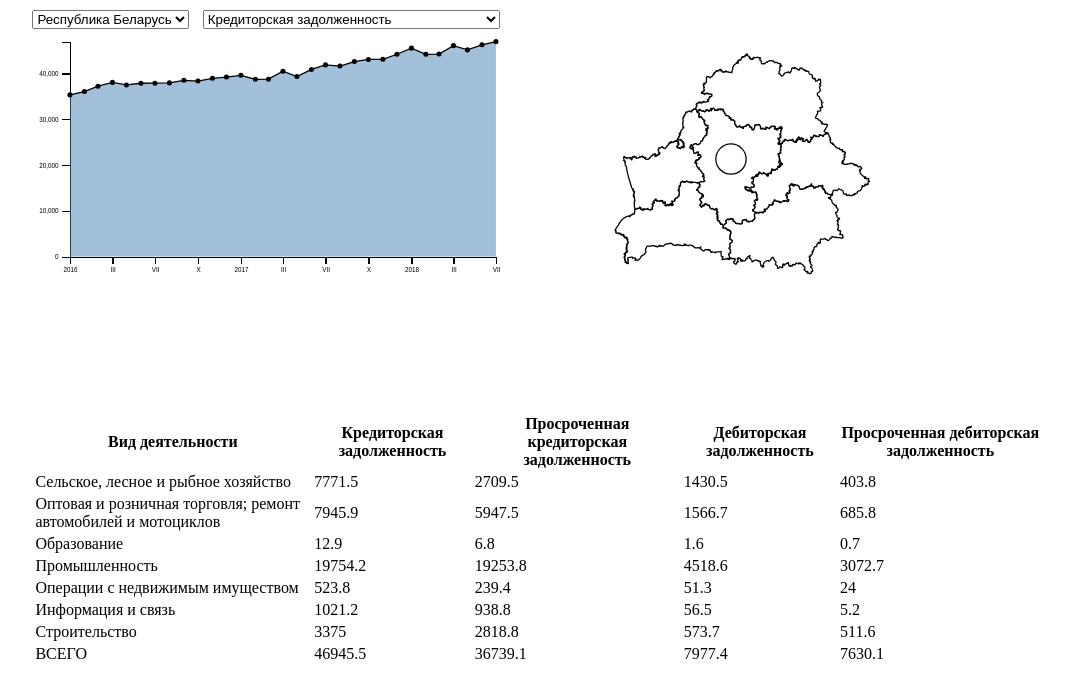
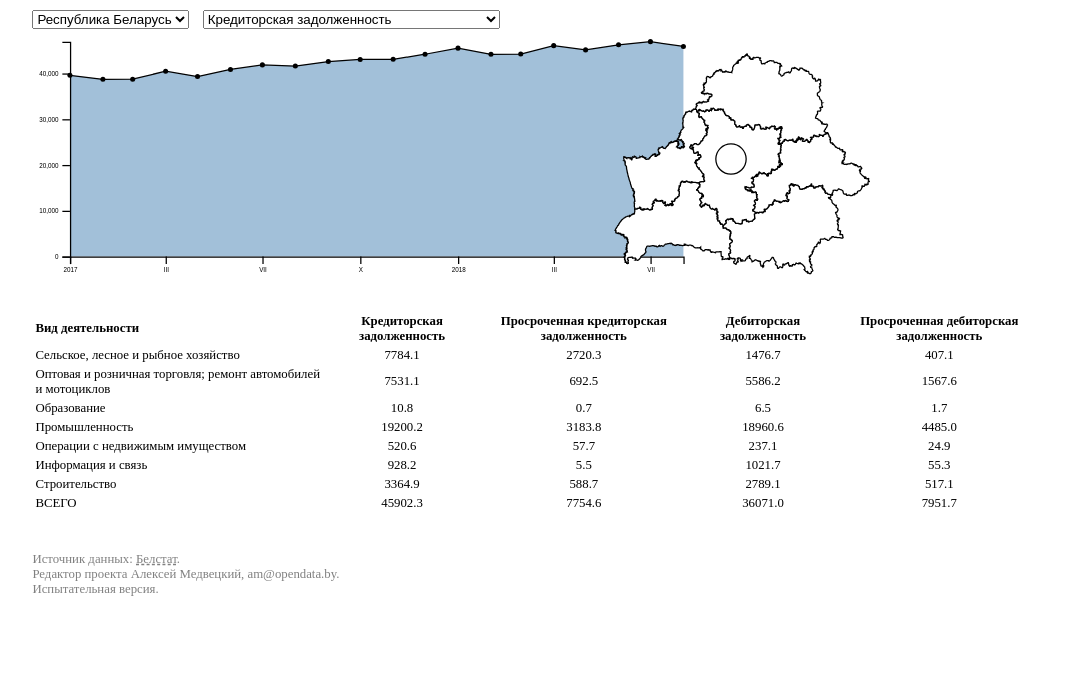
Before and after one commit to ushchent/dolgoskop, a plain HTML site: page index.html in a window 1280 px wide. Shown: the part 79-776 px from the top of the page, without its empty margins (102-1172 px from the left). Drawn offline with Linux system fonts and the light colour scheme.

Commit message:
Настроить обновление таблицы.

```diff
--- a/css/styles.css
+++ b/css/styles.css
@@ -1,6 +1,17 @@
-header, main {
+header, main, footer {
 	width: 80%;
 	margin: 0 auto;
+}
+footer {
+	font-size: .8em;
+	color: grey;
+}
+footer a {
+	color: gray;
+	text-decoration-style: dashed;
+}
+footer p {
+	padding-top: 2em;
 }
 h1 {
   margin-bottom: 0;
@@ -16,7 +27,7 @@ header p {
 select:last-child {
 	margin-left: 1em
 }
-
+// Элементы графика
 .axis path,
 .axis line {
   fill: none;
@@ -26,9 +37,17 @@ select:last-child {
 .axis text {
   font-size: .5em;
 }
-/* Линия на графике */
 .line {
   fill: none;
   stroke: black;
   stroke-width: 1px;
 }
+table {
+  font-size: .8em;
+}
+table td {
+  text-align: center;
+}
+table td:first-child, th:first-child {
+  text-align: left;
+}
--- a/index.html
+++ b/index.html
@@ -12,7 +12,7 @@
 		<span class="gray">не</span>благоприятной долговой динамикой</p>
     </header>
 	<main></main>
-	<footer></footer>
+	<footer><p>Источник данных: <a href="http://belstat.gov.by">Белстат</a>.<br>Редактор проекта Алексей Медвецкий, am@opendata.by.<br>Испытательная версия.</p></footer>
 	<script src="js/d3.v4.min.js"></script>
 	<script src="js/script.js"></script>
 </body>
--- a/js/script.js
+++ b/js/script.js
@@ -32,7 +32,7 @@ const table_headers_map = {
     "3": "Дебиторская задолженность",
     "4": "Просроченная дебиторская задолженность"
 }
-// Не выводить месяцы вообще - только засечки.
+// Вариант - не выводить месяцы вообще - только засечки.
 const months_map = {
     "0": "I",
     "1": "II",
@@ -47,13 +47,16 @@ const months_map = {
     "11": "XII"
 };
 
+var t = d3.transition()
+		.duration(1000);
+
 var state_map = {
 	"region": "375",
 	"indicator": "1",
 	"type": "0",
 	"date": null
 };
-
+// Глобальные переменные
 var data_main, area_graph_group;
 
 // Карта предпросмотра с областями и Минском
@@ -79,7 +82,7 @@ var svg_width = d3.select("#svg_area").node().getBoundingClientRect().width;
 var y_scale = d3.scaleLinear()
                 .range([180, 10]);
 var x_scale = d3.scaleTime()
-                .range([0, svg_width / 3]);
+                .range([0, svg_width - (svg_width * 0.52)]);
 
 // Таблица
 var table = d3.select("main").append("table");
@@ -131,7 +134,6 @@ function initialize(data, map_data) {
         });
     data.sort(function(a, b) { return a["date"] - b["date"]; });
 	data_main = data;
-    console.log(data);
 
 // Создаем селекторы меню
     menu.append("select")
@@ -139,14 +141,15 @@ function initialize(data, map_data) {
 		.on("change", function(d) {
 			let selected_region = d3.select(this).node().value;
 			state_map["region"] = selected_region;
-			// redraw(data_main, state_map);
+			redraw_table();
+			redraw_graph();
 		})
     menu.append("select")
         .attr("id", "indicator_selector")
 		.on("change", function(d) {
 			let selected_indicator = d3.select(this).node().value;
 			state_map["indicator"] = selected_indicator;
-			// redraw(data_main, state_map);
+			redraw_graph();
 		})
 
     let dates_range = Array.from(new Set(data.map(function(d) {
@@ -163,13 +166,33 @@ function initialize(data, map_data) {
     grafik = svg_area.append("svg")
                 .attr("class", "grafik")
                 //.attr("width", "100%")
-                .attr("viewBox", "0 0 800 300")
+                .attr("viewBox", "0 0 800 220")
                 .attr("preserveAspectRatio", "xMidYMid meet");
 // График долга
     area_graph_group = grafik.append("g")
                 .attr("id", "area_graph")
-                .attr("transform", "translate(0, 0)");
+                .attr("transform", "translate(0, 0)")
 
+	area_graph_group.append("g")
+				.attr("class", "area")
+				.attr("transform", "translate(" + margins.left + ", 0)")
+				.append("path");
+
+	area_graph_group.append("g")
+        .attr("class", "line")
+        .attr("transform", "translate(" + margins.left + ", 0)")
+        .append("path");
+    area_graph_group
+        .append("g")
+        .attr("class", "circles")
+        .attr("transform", "translate(" + margins.left + ", 0)");
+
+    area_graph_group.append("g")
+        .attr("class", "x axis")
+        .attr("transform", "translate(" + margins.left + ", 180)");
+    area_graph_group.append("g")
+        .attr("class", "y axis")
+        .attr("transform", "translate(" + margins.left + ", 0)");
 // Карта предпросмотра
     let preview_map_group = grafik.append("g")
                     .attr("id", "preview_map")
@@ -240,24 +263,30 @@ function redraw_table() {
 				d.date.getTime() == state_map.date.getTime();
 	});
 
-	let table_headers = Array.from(new Set(table_data.map((d) => {
-		return d.ind;
-	})));
-	table_headers.sort((a, b) => { return a - b; });
+	let table_headers = Array.from(new Set(
+							table_data.map(d => d.ind)
+							)
+						);
+	table_headers.sort((a, b) => a - b);
 	table_headers.unshift("0");
 
 	let ths = thead.selectAll("th")
 		.data(table_headers);
 	ths.enter()
 		.append("th")
-		.text((d) => { return table_headers_map[d]; });
-	ths.text((d) => { return table_headers[d]; });
-	ths.exit().remove();
+		.transition(t)
+		.text(d => table_headers_map[d]);
+	ths.transition(t)
+		.text(d => table_headers_map[d]);
+	ths.exit()
+		.transition(t)
+		.remove();
 
 // Группировка данных для таблицы с сортировкой по видам деятельности
-	let row_data = d3.nest().key(function(d) { return d.type; }).sortKeys(d3.descending).sortValues(function(d) { return d.ind; }).entries(table_data);
-
-	console.log("row_data", row_data);
+	let row_data = d3.nest().key(d => d.type)
+					.sortKeys(d3.descending)
+					.sortValues((a, b) => a.ind - b.ind)
+					.entries(table_data);
 
 	let trows = tbody.selectAll("tr")
 					.data(row_data);
@@ -267,14 +296,16 @@ function redraw_table() {
 		.data(function(d) { return get_cell_data(d); })
 		.enter()
 		.append("td")
+		.transition(t)
 		.text(function(d) { return d; }); // Убрать текст из cell_data, добавить через function(d, i) ...
 
 	let tcells = trows.selectAll("td")
-					.data(function(d) { return get_cell_data(d); })
-					.text(function(d) { return d; });
+					.data(d => get_cell_data(d))
+					.text(d => d);
 	tcells.exit().remove();
-	trows.exit().remove();
-
+	trows.exit()
+		.transition(t)
+		.remove();
 }
 
 function redraw_graph() {
@@ -284,84 +315,79 @@ function redraw_graph() {
 			d.ind == state_map.indicator &&
 			d.type == state_map.type;
     });
-// Данные для таблицы
-    console.log("extent", d3.extent(grafik_data, function(d) { return +d.amount; }));
+   console.log(grafik_data);
 
     let dates_range = Array.from(new Set(grafik_data.map(function(d) {
                         return d["date"];
         }
     )));
+	dates_range.sort((a, b) => a.getTime() - b.getTime());
+	console.log(dates_range);
 // Создаем селекторы из данных
-    let region_codes = Array.from(new Set(data_main.filter(function(d) {
-        return d.type == state_map.type;
-    }).map(function(d) {
-        return d.region
-    })));
-    let indicator_codes = Array.from(new Set(data_main.map(function(d) {
-        return d.ind;
-    })));
-// Сортируем индикаторы
-	indicator_codes.sort(function(a, b) { return a - b; });
+    let region_codes = Array.from(new Set(data_main.filter(d =>
+			d.type == state_map.type).map(d => d.region)));
+    let indicator_codes = Array.from(new Set(data_main.map(d => d.ind)));
+// Сортируем регионы и индикаторы
+	indicator_codes.sort((a, b) => a - b);
+	region_codes.sort((a, b) => b - a);
 
-	menu.select("#region_selector")
+	let region_options = menu.select("#region_selector")
 		.selectAll("option")
         .data(region_codes)
-        .enter()
+	region_options.enter()
         .append("option")
 		.attr("value", function(d) { return d; })
         .text(function(d) { return regions_map[d] })
-	menu.select("#indicator_selector")
+	region_options.text(d => regions_map[d]);
+	region_options.exit()
+		.remove();
+
+	let indicator_options = menu.select("#indicator_selector")
 		.selectAll("option")
-        .data(indicator_codes)
-        .enter()
+        .data(indicator_codes);
+	indicator_options.enter()
         .append("option")
 		.attr("value", function(d) { return d; })
         .text(function(d) { return indicators_map[d] });
+	indicator_options.text(d => indicators_map[d]);
+	indicator_options.exit()
+		.remove();
 
     x_scale.domain([dates_range[0], dates_range[dates_range.length - 1]]);
+    //x_scale.domain(dates_range);
     y_scale.domain([0, d3.max(grafik_data, function(d) { return +d.amount; })]);
 
-    x_axis_group = d3.select("#area_graph").append("g")
-        .attr("class", "x axis")
-        .attr("transform", "translate(" + margins.left + ", 180)");
-    y_axis_group = d3.select("#area_graph").append("g")
-        .attr("class", "y axis")
-        .attr("transform", "translate(" + margins.left + ", 0)");
-    y_axis_group
-            .transition().duration(500)
+    area_graph_group.select(".y.axis")
+            .transition(t)
             .call(y_axis);
-    x_axis_group
-        .transition().duration(500)
+    area_graph_group.select(".x.axis")
+        .transition(t)
         .call(x_axis);
 
-    area_graph_group
-        .append("g")
-        .attr("class", "area")
-        .attr("transform", "translate(" + margins.left + ", 0)")
-        .append("path")
+    area_graph_group.select(".area path")
         .datum(grafik_data)
         .attr("fill", "steelblue")
         .attr("opacity", ".5")
         .attr("d", area);
-    area_graph_group
-        .append("g")
-        .attr("class", "line")
-        .attr("transform", "translate(" + margins.left + ", 0)")
-        .append("path")
-        .datum(grafik_data)
+	area_graph_group.select(".line path")
+		.datum(grafik_data)
         .attr("d", line);
 
-    area_graph_group
-        .append("g")
-        .attr("class", "circles")
-        .attr("transform", "translate(" + margins.left + ", 0)")
-        .selectAll("circle")
+    let circles = area_graph_group.select("g .circles")
+		.selectAll("circle")
         .data(grafik_data)
-        .enter()
+    circles.enter()
         .append("circle")
         .attr("cx", function(d) { return x_scale(d.date); })
         .attr("cy", function(d) { return y_scale(+d.amount); })
         .attr("r", "2");
+	circles.attr("cx", function(d) { return x_scale(d.date); })
+        .attr("cy", function(d) { return y_scale(+d.amount); })
+        .attr("r", "2");
+	circles.exit()
+		.transition(t)
+		.remove();
+
     //line_graph.transition().duration(500)
         //.attr("d", line(selected_data))
         //.attr("class", "line_graph");
```
Also changed, not shown: data/data.csv.
